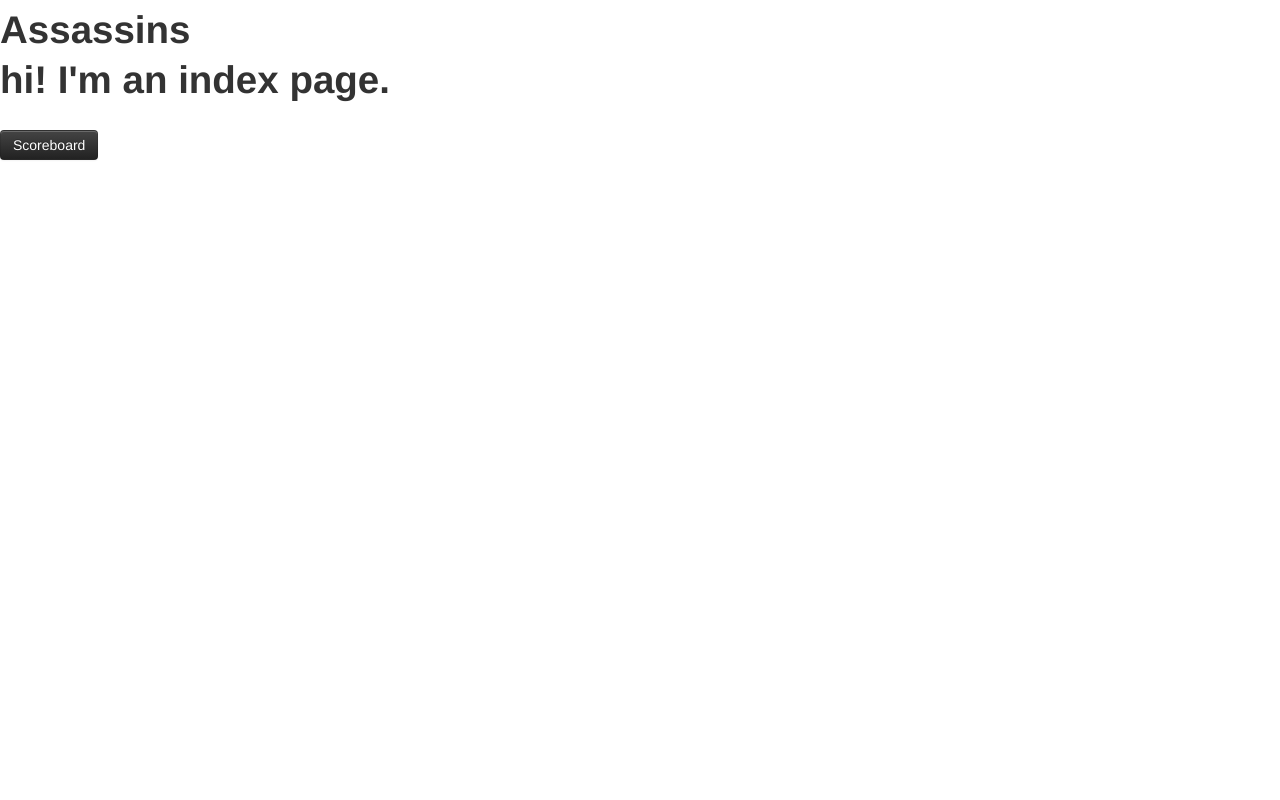
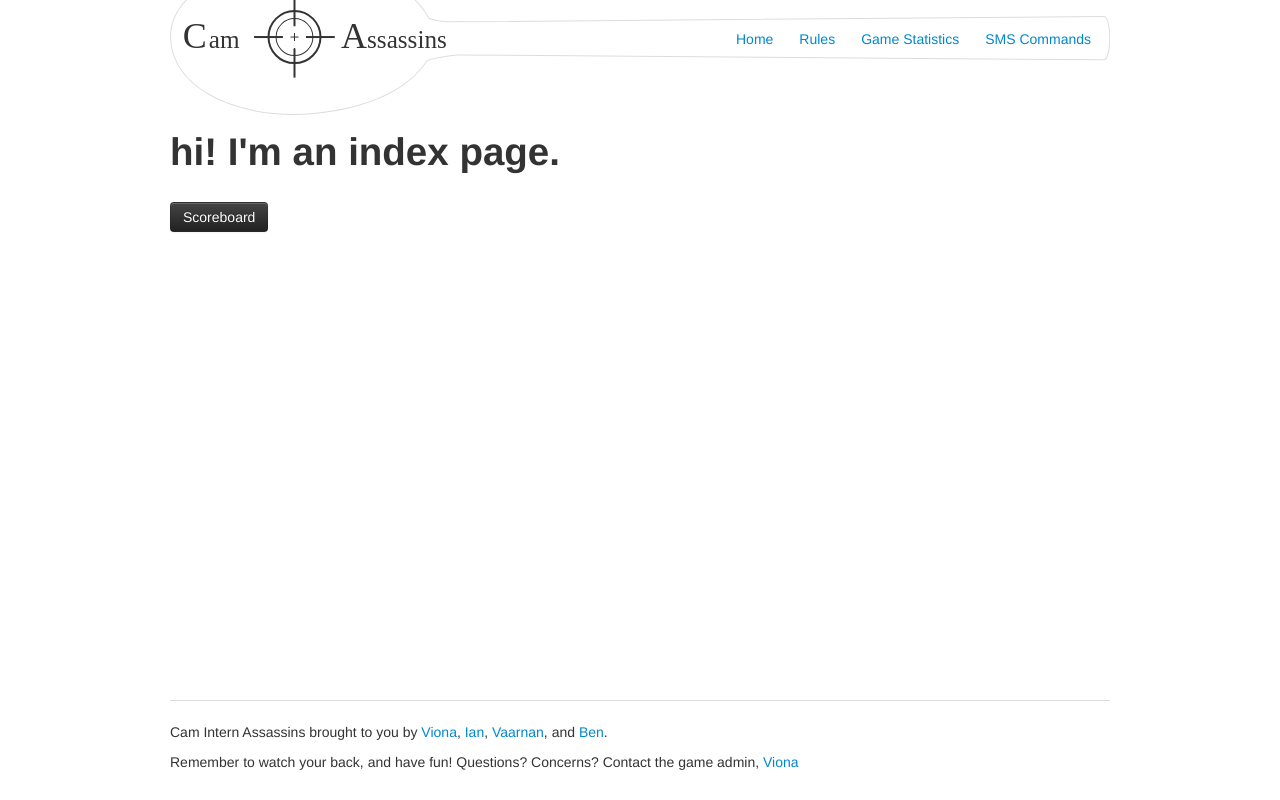
Before and after one commit to ihartwig/camassassins, a Django app: page / in a window 1280 px wide. Run offline with Django 3.2, Linux system fonts and the light colour scheme; parts of the project's set-up code (start-up, migrations or seed data) failed here and were passed over; some libraries are stand-ins or nearby versions.

Commit message:
made the skeleton html pretty

```diff
--- /dev/null
+++ b/static/css/basic.css
@@ -0,0 +1,55 @@
+/* Sticky footer styles
+----------------------------------------------------------------------------- */
+
+html,
+body {
+  height: 100%;
+  /* The html and body elements cannot have any padding or margin. */
+}
+
+/* Wrapper for page content to push down footer */
+#wrap {
+  min-height: 100%;
+  height: auto !important;
+  height: 100%;
+  /* Negative indent footer by it's height */
+  margin: 0 auto -120px;
+}
+
+/* Set the fixed height of the footer here */
+#push,
+#footer {
+  height: 120px;
+}
+
+/* Lastly, apply responsive CSS fixes as necessary */
+@media (max-width: 767px) {
+  #footer {
+    margin-left: -20px;
+    margin-right: -20px;
+    padding-left: 20px;
+    padding-right: 20px;
+  }
+}
+
+hr {
+  border-top: 1px solid #ddd;
+}
+
+/* Header styles
+----------------------------------------------------------------------------- */
+
+#page-header {
+  position: relative;
+  height: 100px;
+  padding-top: 22px;
+  padding-right: 5px;
+  background: url('/static/img/cam_assassins_spoon.svg') no-repeat;
+}
+#false-icon {
+  position: absolute;
+  width: 300px;
+  height: 40px;
+  top: 20px;
+  left: 10px;
+}
--- a/template/skeleton.html
+++ b/template/skeleton.html
@@ -7,10 +7,48 @@
     <script src="https://ajax.googleapis.com/ajax/libs/angularjs/1.0.7/angular.min.js"></script>
     {% block head %}{% endblock head %}
     <meta name="viewport" content="width=device-width, initial-scale=1.0">
-    <link href="{% static "css/bootstrap.min.css" %}" rel="stylesheet" media="screen">
+    <link href="{% static "css/bootstrap.min.css" %}" rel="stylesheet">
+    <!-- <link href="{% static "css/bootstrap-responsive.min.css" %}" rel="stylesheet" media="screen"> -->
+    <link href="{% static "css/basic.css" %}" rel="stylesheet">
   </head>
   <body>
-    <h1>Assassins</h1>
-    <div id="content">{% block content %}{% endblock content %}</div>
+    <div id="wrap">
+      <div class="container">
+
+        <div class="row">
+          <div class="span12">
+            <div id="page-header">
+              <a href="/"><img id="false-icon" src="{% static "img/blank.png" %}" alt="Cam Assassins"></a>
+              <ul class="nav nav-pills pull-right">
+                <li><a href="/">Home</a></li>
+                <li><a href="/rules.html">Rules</a></li>
+                <li><a href="/gamestats.html">Game Statistics</a></li>
+                <li><a href="/smscommands.html">SMS Commands</a></li>
+              </ul>
+            </div>
+          </div>
+        </div>
+
+        <div class="row">
+          <div class="span12">
+            <div id="content">{% block content %}{% endblock content %}</div>
+          </div>
+        </div>
+
+      </div>
+      <div id="push"></div>
+    </div>
+
+    <div id="footer">
+      <div class="container">
+        <hr>
+        <div class="row">
+          <div class="span12">
+            <p>Cam Intern Assassins brought to you by <a href="https://teams.googleplex.com/#person:u=viona">Viona</a>, <a href="https://teams.googleplex.com/#person:u=ihartwig">Ian</a>, <a href="https://teams.googleplex.com/#person:u=vaarnan">Vaarnan</a>, and <a href="https://teams.googleplex.com/#person:u=weinsteinraun">Ben</a>.</p>
+            <p>Remember to watch your back, and have fun! Questions? Concerns? Contact the game admin, <a href="https://teams.googleplex.com/#person:u=viona">Viona</a></p>
+          </div>
+        </div>
+      </div>
+    </div>
   </body>
 </html>
```
Also changed, not shown: static/img/blank.png (added), static/img/cam_assassins_spoon.svg (added).
